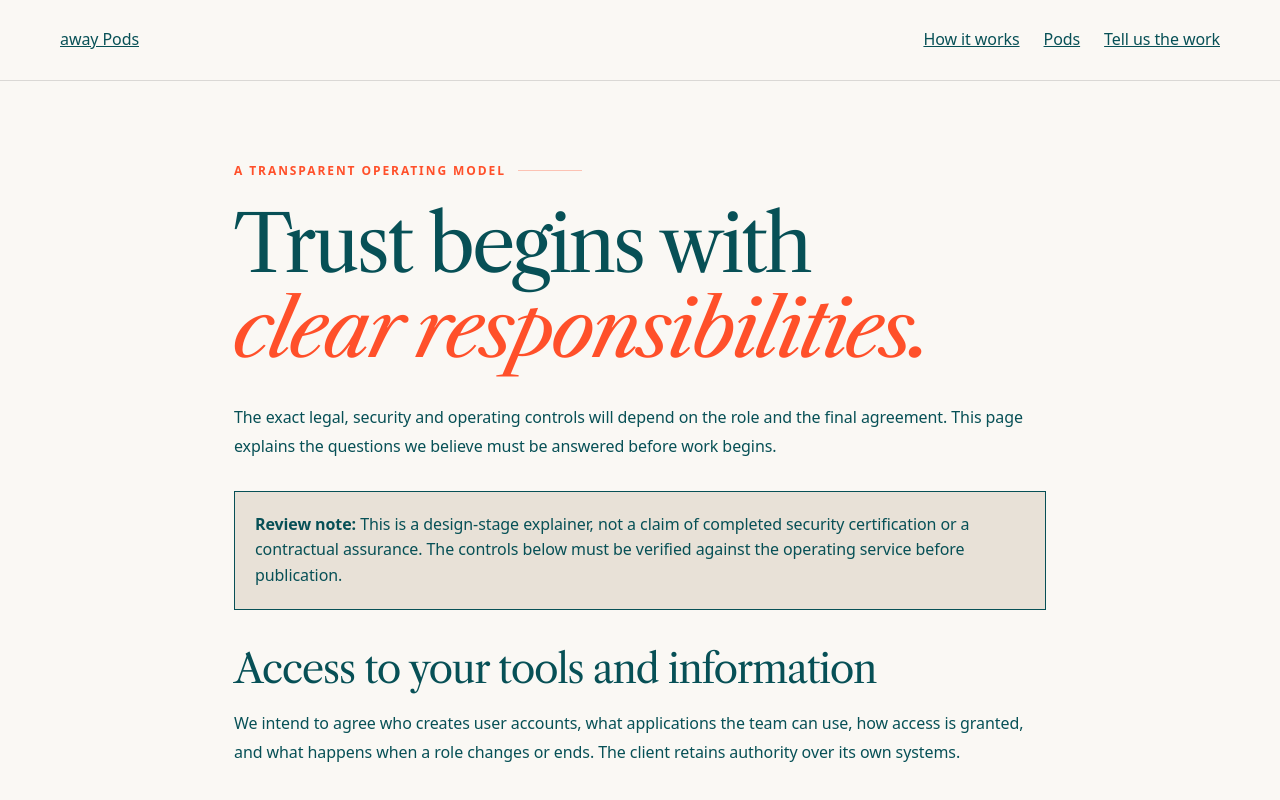
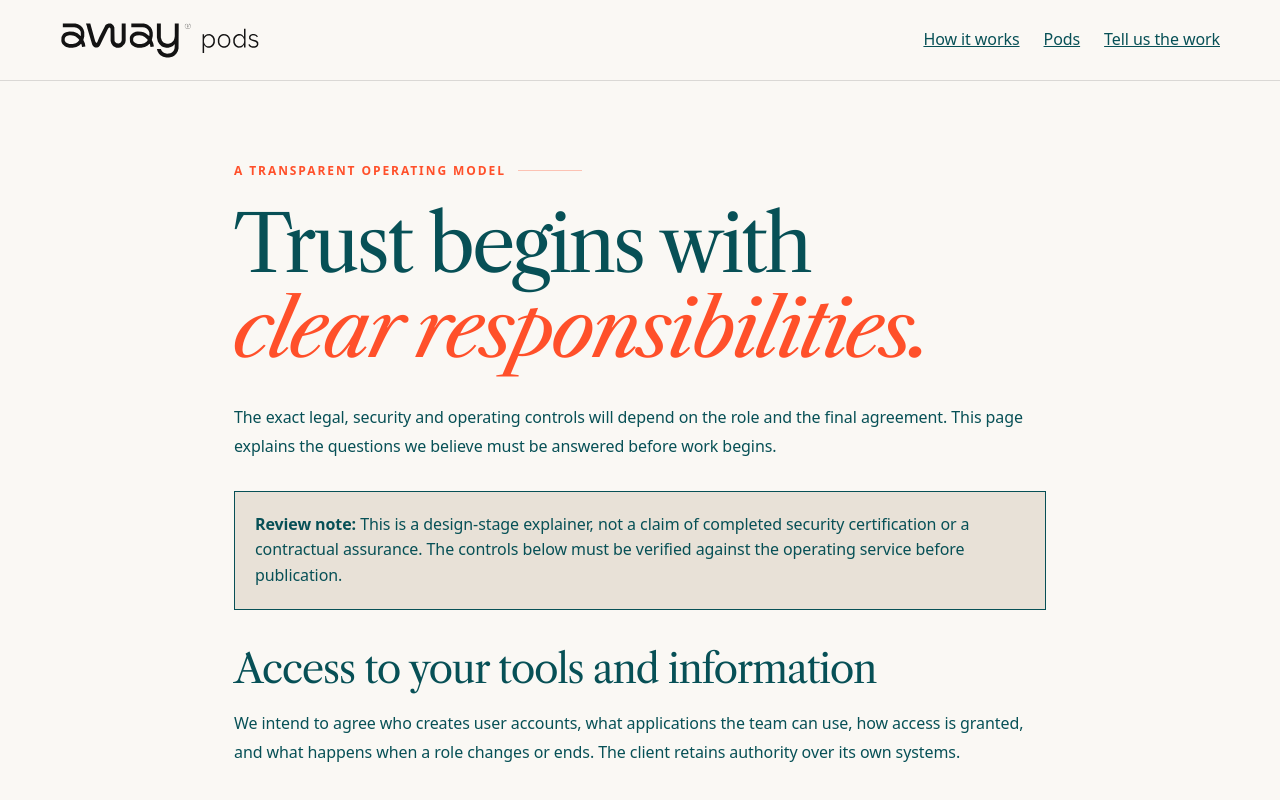
Before and after one commit to away-center/pods, a website: page security/index.html in a window 1280 px wide. Shown: the top 800 px of the page. Drawn offline with Linux system fonts and the light colour scheme.

Commit message:
Apply official Away Pods logo: security/index.html

```diff
--- a/security/index.html
+++ b/security/index.html
@@ -1,4 +1,4 @@
-<!doctype html><html lang="en"><head><meta charset="utf-8"><meta name="viewport" content="width=device-width,initial-scale=1"><meta name="robots" content="noindex,nofollow"><title>Security · away Pods</title><link rel="stylesheet" href="/away-pods.css"><link rel="stylesheet" href="/enhancements.css"><script defer src="/site-config.js"></script><script defer src="/enquiry.js"></script><script defer src="/enhancements.js"></script></head><body class="support-page"><a class="skip" href="#main">Skip to content</a><header class="support-header"><div class="wrap"><a href="/" aria-label="away Pods home">away Pods</a><nav aria-label="Main navigation"><a href="/#ladder">How it works</a><a href="/#explorer">Pods</a><a href="/start/">Tell us the work</a></nav></div></header><main id="main" class="support-main"><section class="inner-hero"><div class="wrap"><div class="eyebrow"><span class="tiny-label">A transparent operating model</span></div><h1>Trust begins with<br><em>clear responsibilities.</em></h1><p>The exact legal, security and operating controls will depend on the role and the final agreement. This page explains the questions we believe must be answered before work begins.</p></div></section>
+<!doctype html><html lang="en"><head><meta charset="utf-8"><meta name="viewport" content="width=device-width,initial-scale=1"><meta name="robots" content="noindex,nofollow"><title>Security · away Pods</title><link rel="stylesheet" href="/away-pods.css"><link rel="stylesheet" href="/enhancements.css"><script defer src="/site-config.js"></script><script defer src="/enquiry.js"></script><script defer src="/enhancements.js"></script></head><body class="support-page"><a class="skip" href="#main">Skip to content</a><header class="support-header"><div class="wrap"><a href="/" aria-label="away Pods home" class="pods-brand-link"><img class="pods-brand-logo" src="/assets/brand/away-pods-logo.svg" alt="away Pods" width="200" height="37"></a><nav aria-label="Main navigation"><a href="/#ladder">How it works</a><a href="/#explorer">Pods</a><a href="/start/">Tell us the work</a></nav></div></header><main id="main" class="support-main"><section class="inner-hero"><div class="wrap"><div class="eyebrow"><span class="tiny-label">A transparent operating model</span></div><h1>Trust begins with<br><em>clear responsibilities.</em></h1><p>The exact legal, security and operating controls will depend on the role and the final agreement. This page explains the questions we believe must be answered before work begins.</p></div></section>
 <section class="wrap content-prose"><div class="legal-notice"><strong>Review note:</strong> This is a design-stage explainer, not a claim of completed security certification or a contractual assurance. The controls below must be verified against the operating service before publication.</div>
 <h2>Access to your tools and information</h2><p>We intend to agree who creates user accounts, what applications the team can use, how access is granted, and what happens when a role changes or ends. The client retains authority over its own systems.</p>
 <h2>Devices and the workplace</h2><p>The proposal should define whether equipment is supplied by away or the client, the workspace arrangement, security configuration, and procedures for device return or replacement.</p>
```
